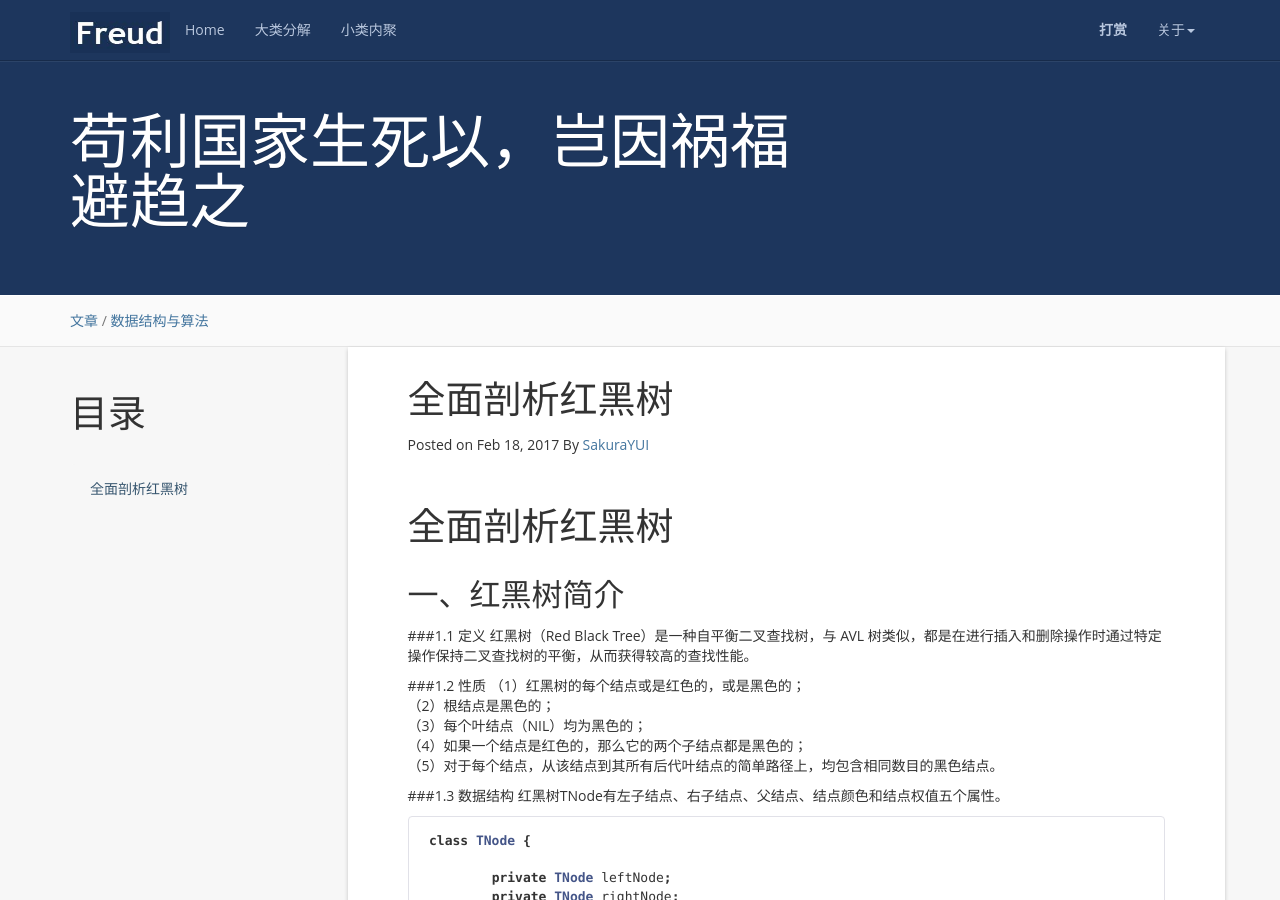
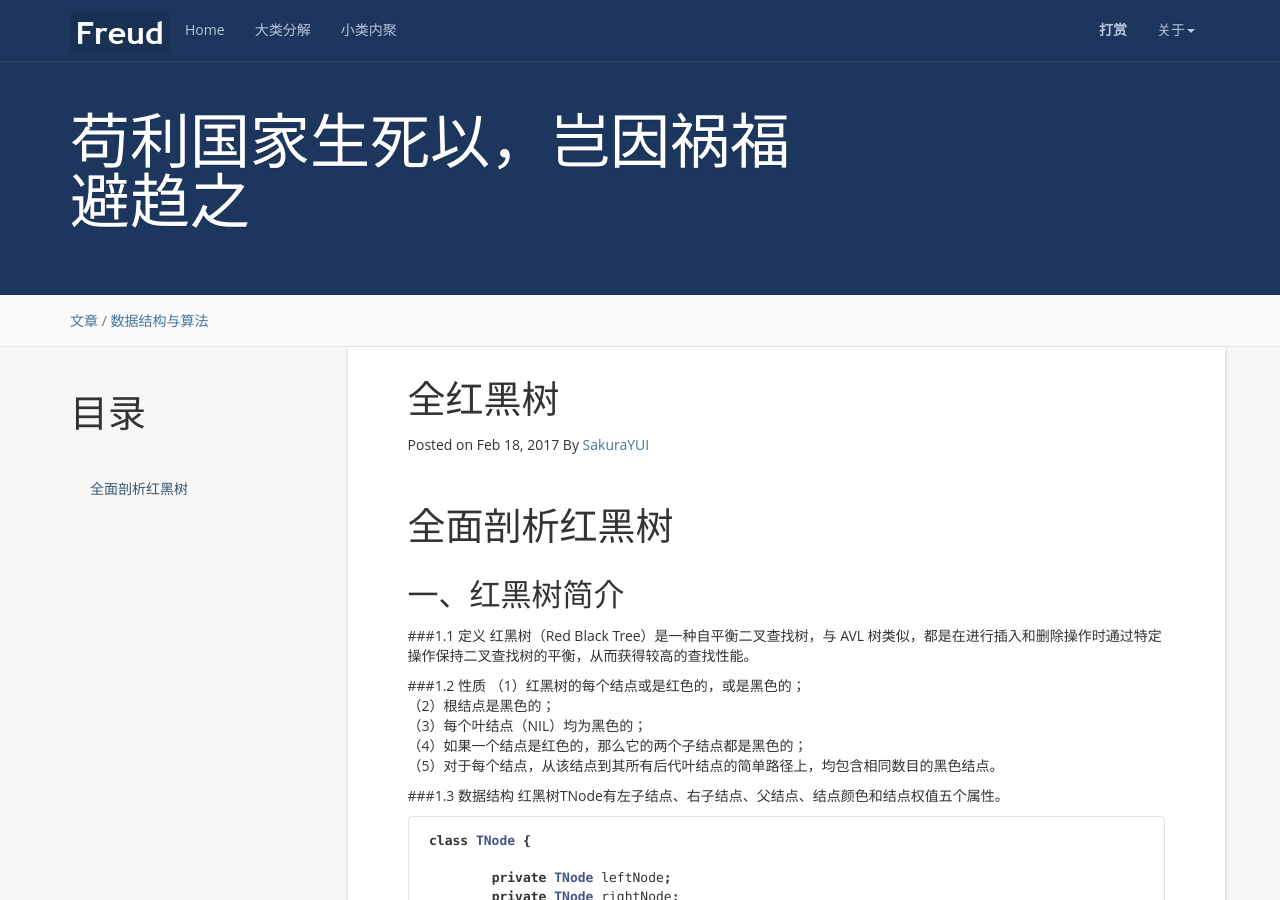
Before and after one commit to SakuraYUI/blog, a Jekyll site: the page built from _posts/2017-2-18-RBT/2017-2-18-RBT.md, in a window 1280 px wide and 900 px high. Built offline with Jekyll 4.4.1, drawn with Linux system fonts in a browser that asks for light colours; nearby versions of some CDN libraries; comment, search, counter and statistics services are not loaded.

Commit message:
blog 1.03

```diff
--- a/_posts/2017-2-18-RBT/2017-2-18-RBT.md
+++ b/_posts/2017-2-18-RBT/2017-2-18-RBT.md
@@ -1,6 +1,6 @@
 ---
 layout: post
-title:  全面剖析红黑树
+title:  全红黑树
 date:   2017-02-18 10:08:00 +0800
 categories: 文章
 tag: 数据结构与算法
```
